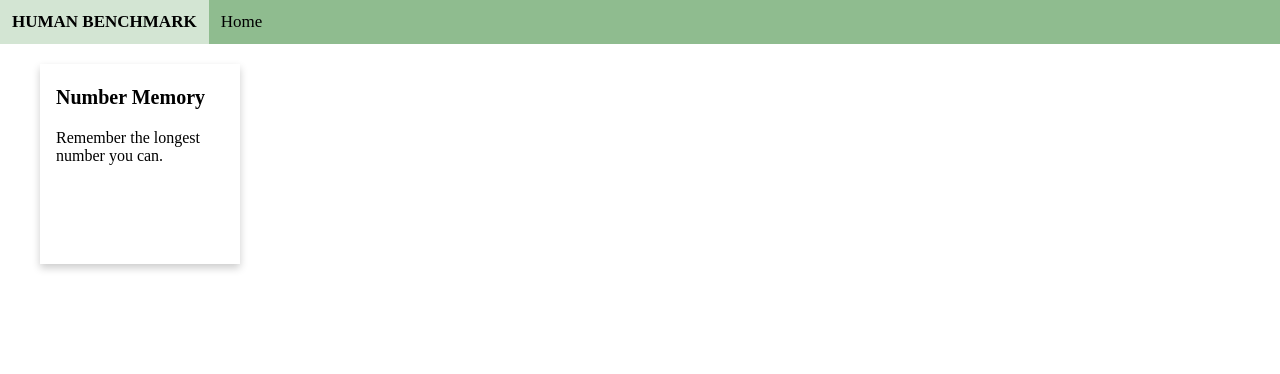
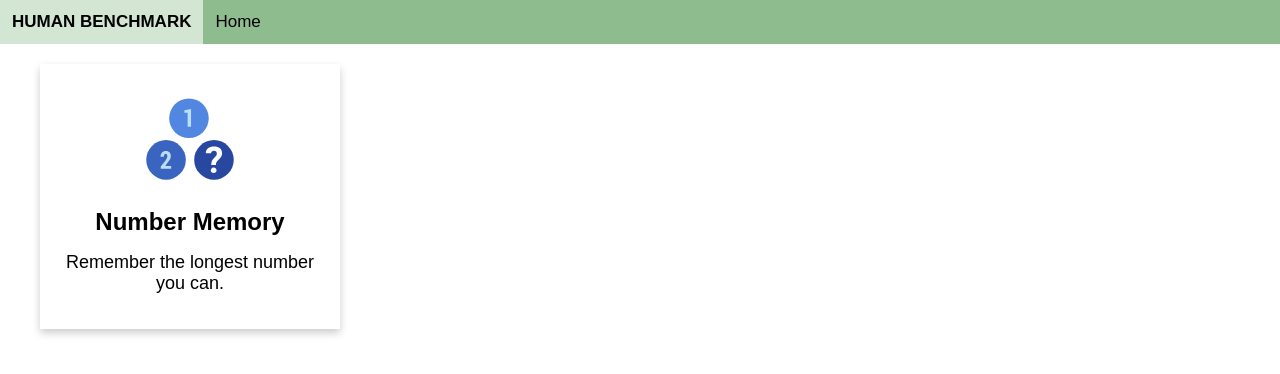
Before and after one commit to Tocampo627/Number-Memory-Clone, a React (Vite) app: page / in a window 1280 px wide. Shown: the top 374 px of the page. Built offline with nearby package versions, Linux system fonts and the light colour scheme.

Commit message:
additional styling for game tile

```diff
--- a/package.json
+++ b/package.json
@@ -24,10 +24,12 @@
   },
   "homepage": "https://github.com/Tocampo627/Number-Memory-Clone#readme",
   "devDependencies": {
+    "autoprefixer": "^10.4.1",
     "eslint": "^8.5.0",
     "eslint-config-prettier": "^8.3.0",
     "eslint-plugin-react": "^7.28.0",
     "parcel": "^2.0.1",
+    "postcss": "^8.4.5",
     "prettier": "2.5.1"
   },
   "dependencies": {
--- a/public/index.html
+++ b/public/index.html
@@ -6,6 +6,7 @@
     <style>
       * {
         box-sizing: border-box;
+        font-family: sans-serif;
       }
       body {
         margin: 0;
--- a/src/pages/Home/Tile/index.jsx
+++ b/src/pages/Home/Tile/index.jsx
@@ -9,19 +9,23 @@
 export const Tile = (props) => {
   return (
     <div className="tile">
-      <p className="title">{props.title}</p>
-      <p className="desc">{props.desc}</p>
+      {props.icon && <div>{props.icon}</div>}
+      <div>
+        <p className="title">{props.title}</p>
+        <p className="desc">{props.desc}</p>
+      </div>
     </div>
   );
 };
 
 Tile.propTypes = {
   /**
+   * Description of Tile
+   */
+  desc: PropTypes.string.isRequired,
+  icon: PropTypes.any,
+  /**
    * Title of the Tile
    */
   title: PropTypes.string.isRequired,
-  /**
-   * Description of Tile
-   */
-  desc: PropTypes.string.isRequired,
 };
--- a/src/pages/Home/Tile/tile.css
+++ b/src/pages/Home/Tile/tile.css
@@ -1,9 +1,12 @@
 .tile {
+  position: relative;
+  height: 265px;
+  width: 300px;
+  display: grid;
+  place-items: center;
+  text-align: center;
   /* Add some padding inside the card container */
-  padding: 2px 16px;
-  width: 200px;
-  height: 200px;
-  /* border: 5px solid black; */
+  padding: 24px;
   /* Add shadows to create the "card" effect */
   box-shadow: 0 4px 8px 0 rgba(0, 0, 0, 0.2);
   transition: 0.3s;
@@ -12,9 +15,18 @@
 /* On mouse-over, add a deeper shadow */
 .tile:hover {
   box-shadow: 0 8px 16px 0 rgba(0, 0, 0, 0.2);
+  transform: translateY(-10px);
+}
+
+.tile p {
+  margin: 16px 0;
 }
 
 .tile .title {
-  font-size: 20px;
+  font-size: 24px;
   font-weight: 600;
 }
+
+.tile .desc {
+  font-size: 18px;
+}
--- a/src/pages/Home/index.jsx
+++ b/src/pages/Home/index.jsx
@@ -1,11 +1,16 @@
 import React from 'react';
 import { Routes, Route, Link } from 'react-router-dom';
 import { Tile } from './Tile';
+import { NumberMemoryIcon } from '../../components/Icons/NumberMemoryIcon';
 
 export const Home = () => {
   return (
     <section>
-      <Tile title="Number Memory" desc="Remember the longest number you can." />
+      <Tile
+        icon={<NumberMemoryIcon />}
+        title="Number Memory"
+        desc="Remember the longest number you can."
+      />
     </section>
   );
 };
```
Also changed, not shown: .eslintrc.js, 1 other file (tests, documents, lock files or other folders).
